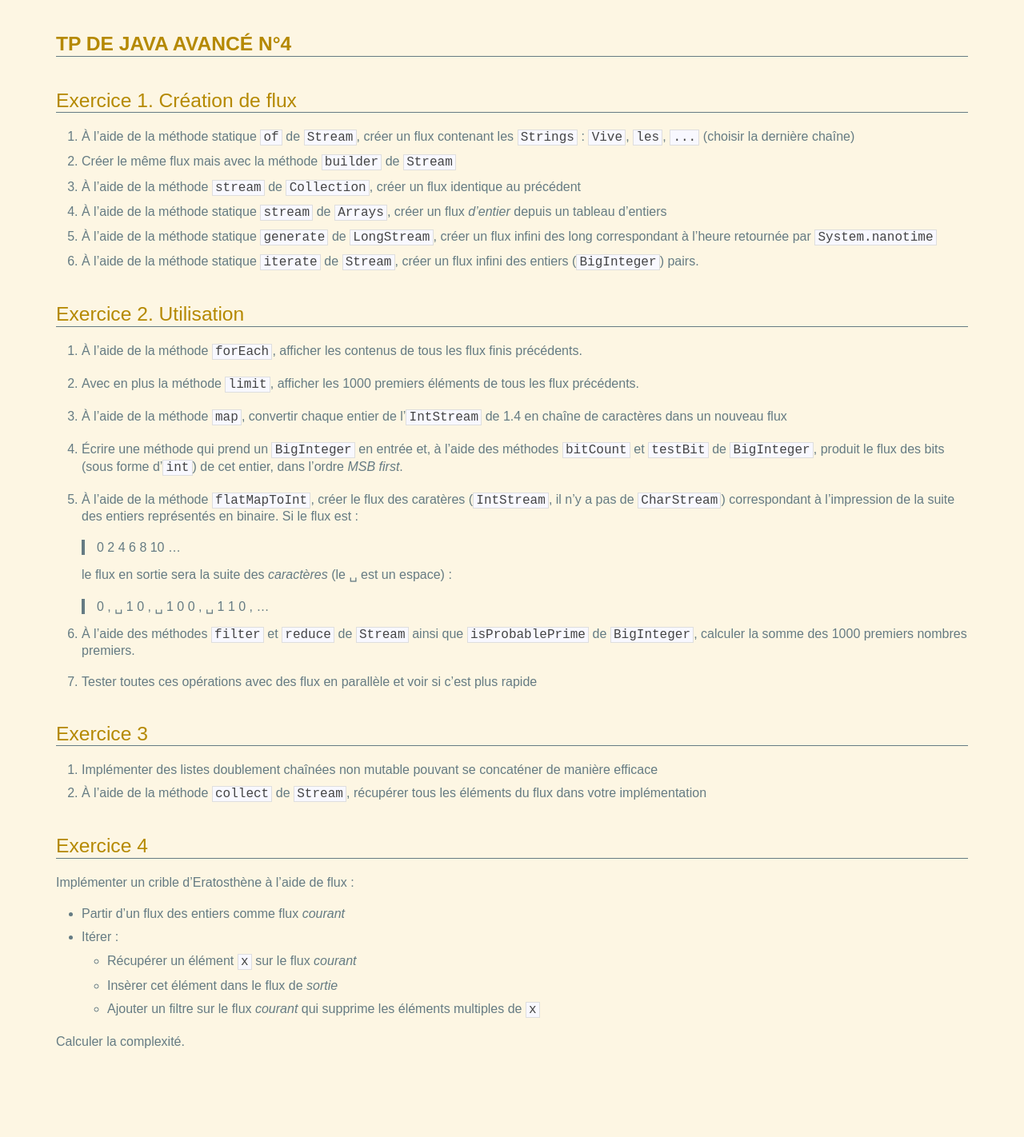
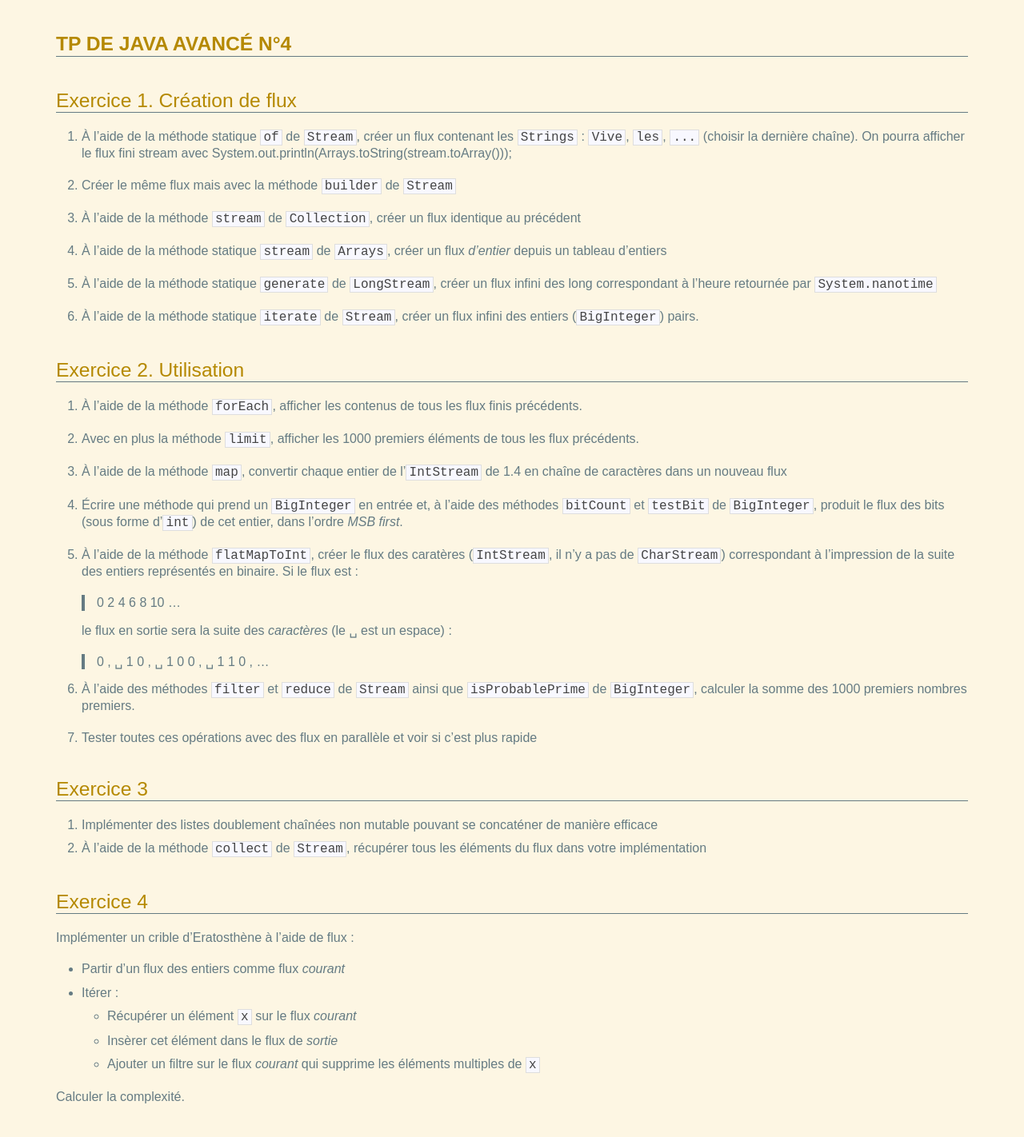
Before and after one commit to lacl-upec/m1javaa, a Jekyll site: the page built from _posts/2015-11-17-TP 4.md, in a window 1280 px wide. Shown: the whole page at 80% size. Built offline with Jekyll 4.4.1, drawn with Linux system fonts in a browser that asks for light colours; before the commit the page ends 1352 px from its top, so only the background shows below that.

Commit message:
Created :_posts/2015-11-17-TP 4.md

```diff
--- a/_posts/2015-11-17-TP 4.md
+++ b/_posts/2015-11-17-TP 4.md
@@ -4,11 +4,17 @@ TP de Java avancé n°4
 Exercice 1. Création de flux
 ----------------------------
 
-1. À l'aide de la méthode statique `of` de `Stream`, créer un flux contenant les `Strings` : `Vive`, `les`, `...` (choisir la dernière chaîne)
+1. À l'aide de la méthode statique `of` de `Stream`, créer un flux contenant les `Strings` : `Vive`, `les`, `...` (choisir la dernière chaîne). On pourra afficher le flux fini stream avec
+                  System.out.println(Arrays.toString(stream.toArray()));
+
 2. Créer le même flux mais avec la méthode `builder` de `Stream`
+
 3. À l'aide de la méthode `stream` de `Collection`, créer un flux identique au précédent
+
 4. À l'aide de la méthode statique `stream` de `Arrays`, créer un flux *d'entier* depuis un tableau d'entiers
+
 5. À l'aide de la méthode statique `generate` de `LongStream`, créer un flux infini des long correspondant à l'heure retournée par `System.nanotime`
+
 6. À l'aide de la méthode statique `iterate` de `Stream`, créer un flux infini des entiers (`BigInteger`) pairs.
 
 Exercice 2. Utilisation
```
